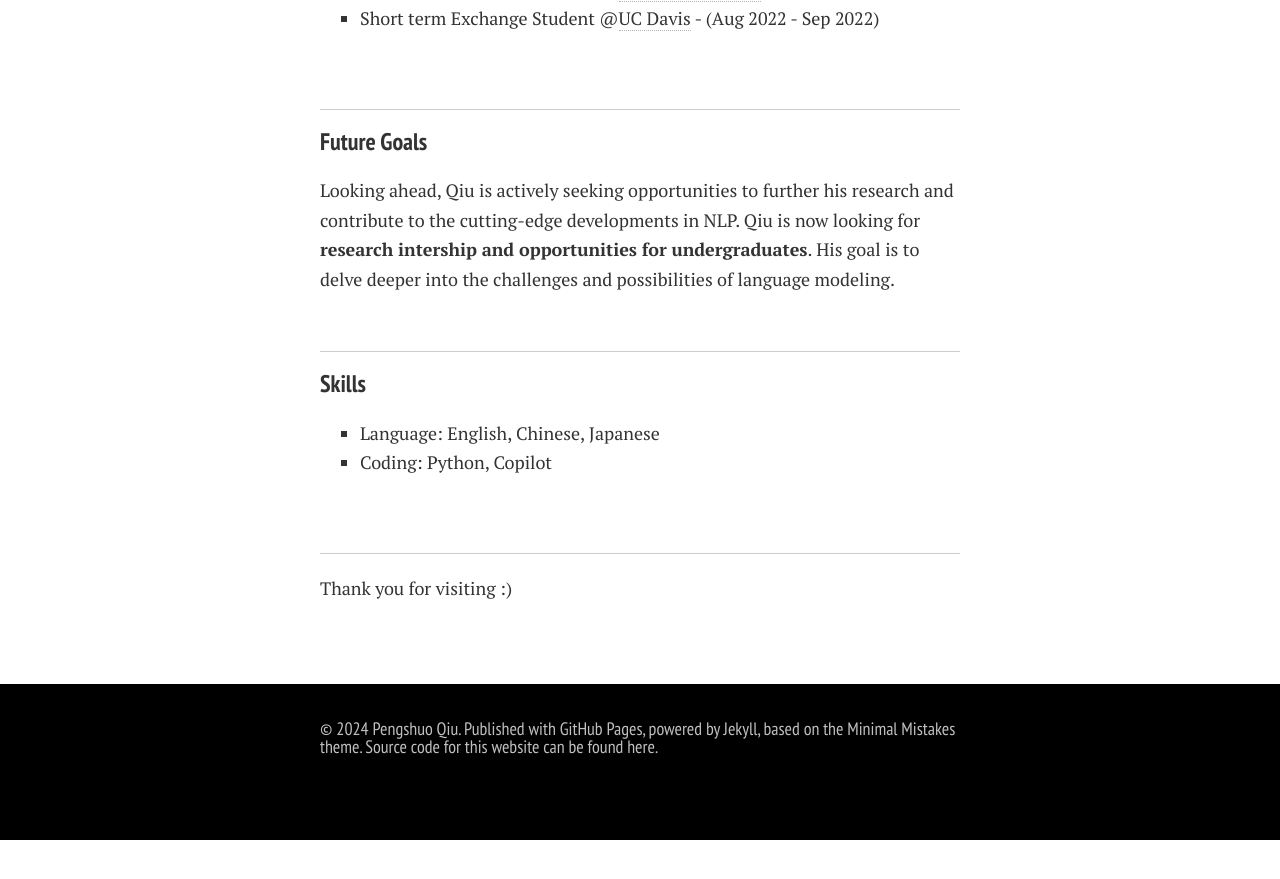
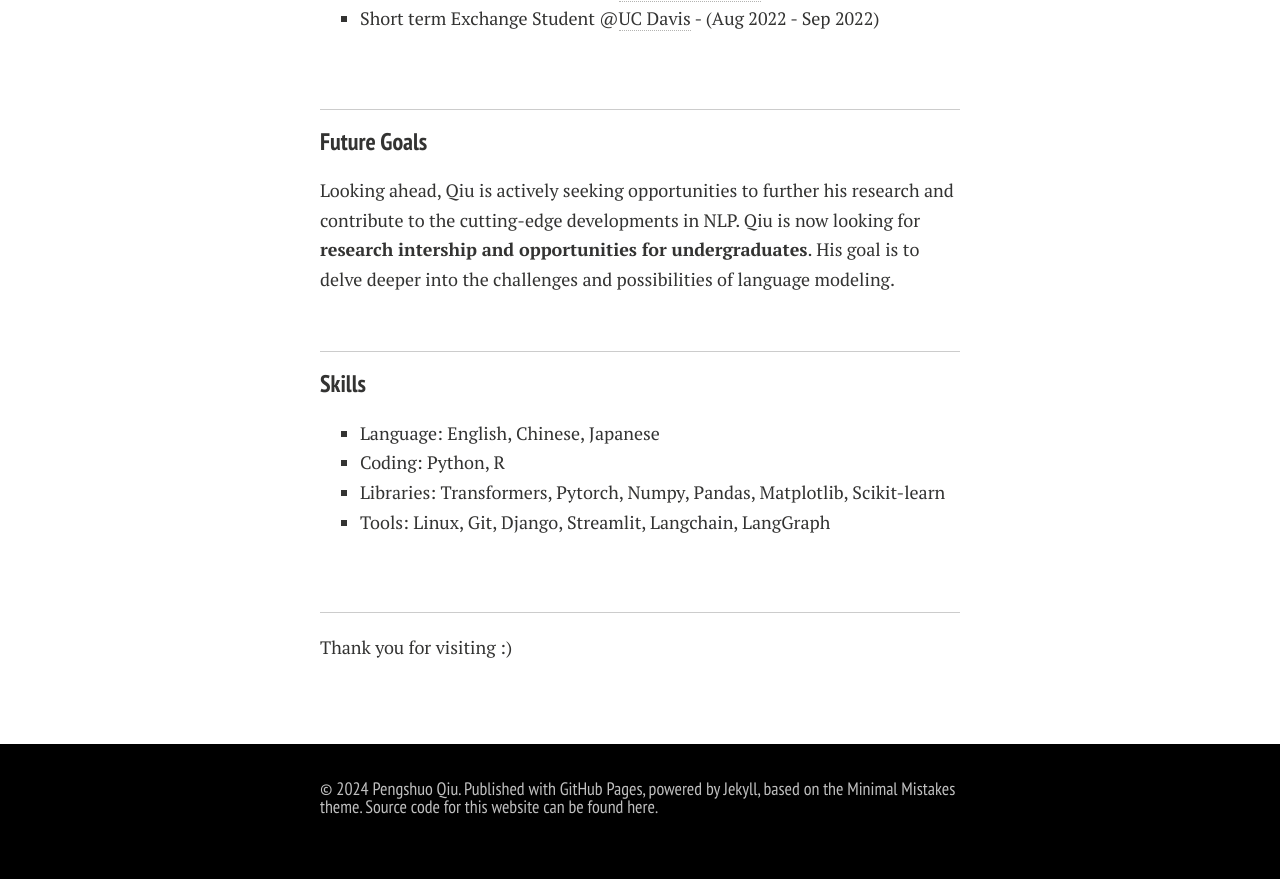
Before and after one commit to prnszz/prnszz.github.io, a Jekyll site: the page built from index.md, in a window 1280 px wide and 900 px high, scrolled down 1755 px. Shown: the top 879 px of the window. Built offline with Jekyll 4.4.1, drawn with Linux system fonts in a browser that asks for light colours; nearby versions of some CDN libraries; comment, search, counter and statistics services are not loaded; a style sheet for code colours, icons or effects is not loaded; our own code applies the rules of GitHub Pages for plain Markdown files; before the commit the page ends 2595 px from its top, so only the background shows below that.

Commit message:
2024-10-28

```diff
--- a/index.md
+++ b/index.md
@@ -20,7 +20,7 @@ More:
 
 ## New!
 Want to know more about Pengshuo and his experience?
-Give [🔥Pengshuo's Agent🔥](https://pengshuoagent.streamlit.app/) a chance! 😃
+Give [🔥Pengshuo's Agent🔥](https://pengshuoagent.streamlit.app/) a chance!
 <br>
 
 ---
@@ -76,7 +76,9 @@ Looking ahead, Qiu is actively seeking opportunities to further his research and
 ### **Skills**
 
 - Language: English, Chinese, Japanese
-- Coding: Python, Copilot
+- Coding: Python, R
+- Libraries: Transformers, Pytorch, Numpy, Pandas, Matplotlib, Scikit-learn
+- Tools: Linux, Git, Django, Streamlit, Langchain, LangGraph
 
 <br>
 
```
Also changed, not shown: 2 other files.
